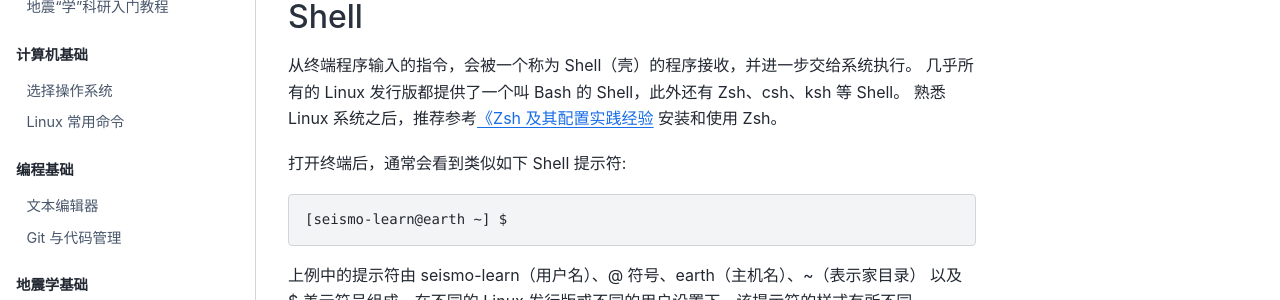
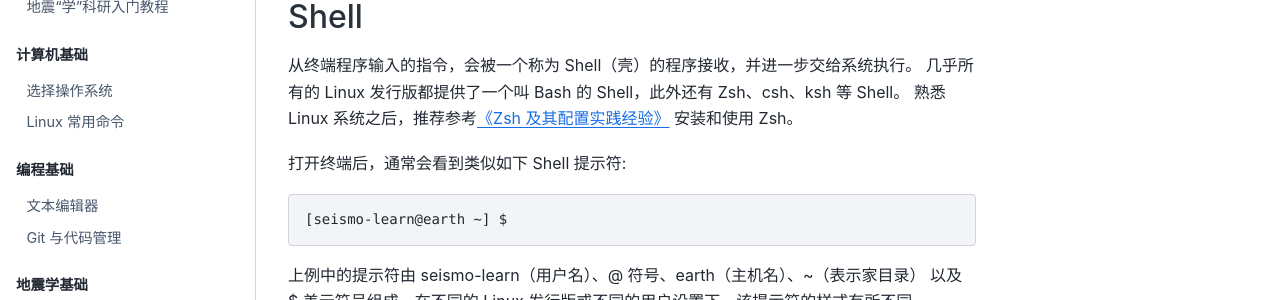
Before and after one commit to seismo-learn/seismology101, a Jupyter Book: the page built from source/computer/command-line.md, in a window 1280 px wide and 900 px high, scrolled down 857 px. Shown: the part 152-452 px from the top of the window. Built offline with Jupyter Book 1.0.4 settings and Sphinx 7.4.7 and the Sphinx Book theme 1.1.4, drawn with Linux system fonts in a browser that asks for light colours; pages that are not in the unit, such as notebooks, are missing from menus.

```diff
--- a/source/computer/command-line.md
+++ b/source/computer/command-line.md
@@ -39,7 +39,7 @@ $ exit
 
 从终端程序输入的指令，会被一个称为 Shell（壳）的程序接收，并进一步交给系统执行。
 几乎所有的 Linux 发行版都提供了一个叫 Bash 的 Shell，此外还有 Zsh、csh、ksh 等 Shell。
-熟悉 Linux 系统之后，推荐参考[《Zsh 及其配置实践经验](/best-practices/zsh) 安装和使用 Zsh。
+熟悉 Linux 系统之后，推荐参考[《Zsh 及其配置实践经验》](/best-practices/zsh) 安装和使用 Zsh。
 
 打开终端后，通常会看到类似如下 Shell 提示符:
 
```
